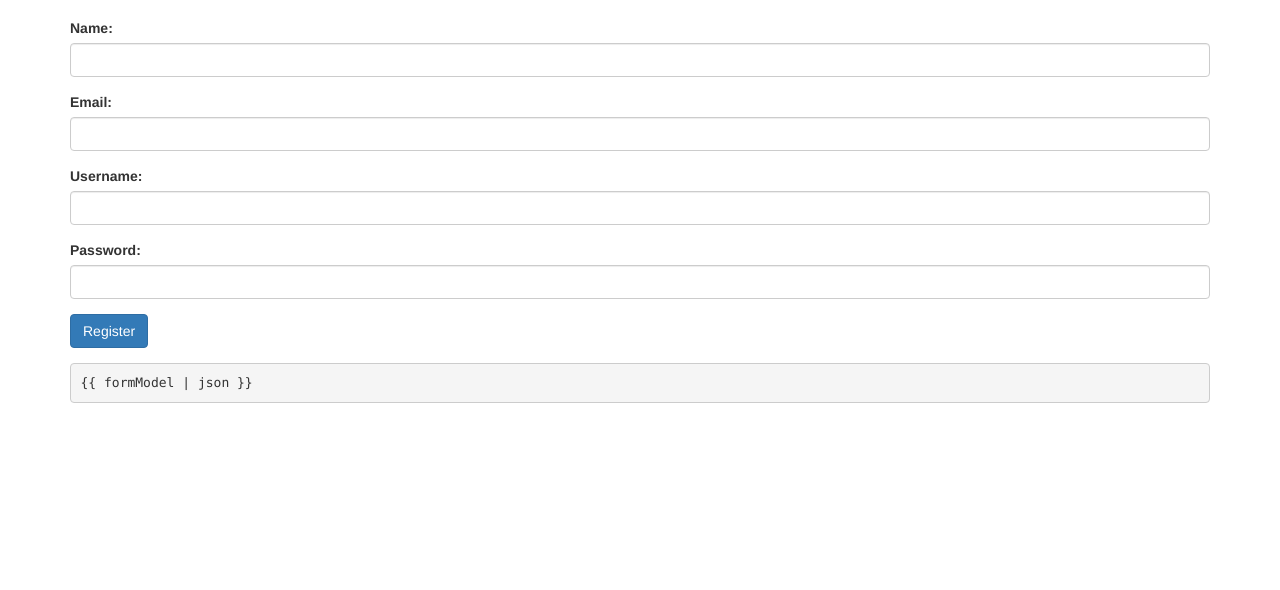
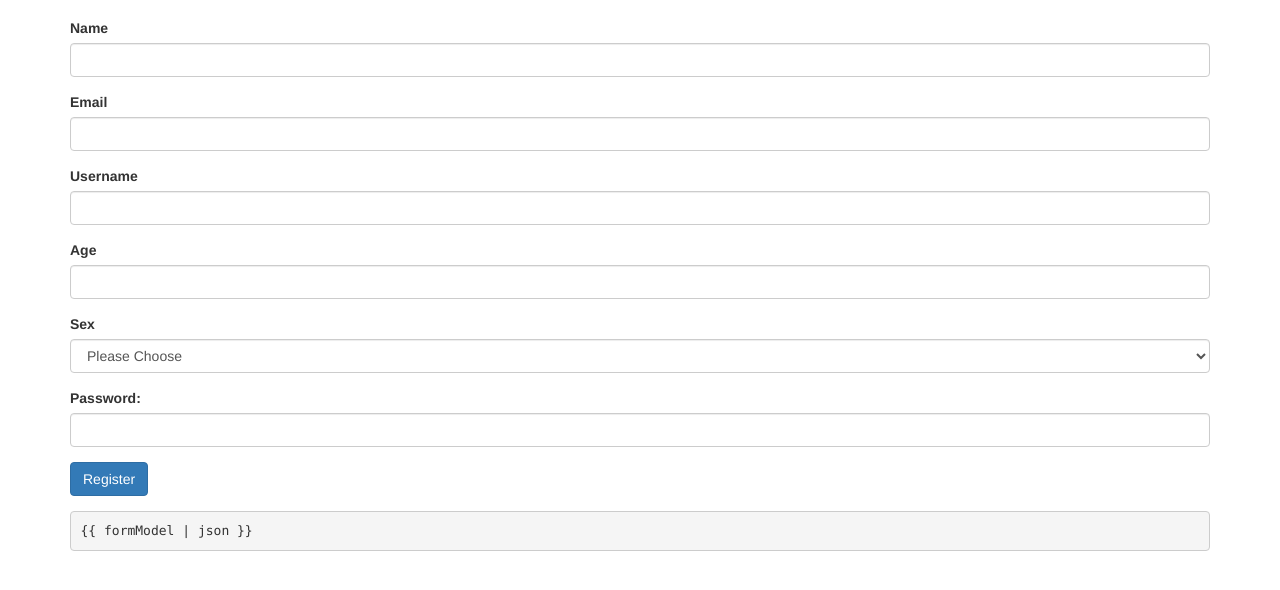
Before and after one commit to ghigbie/angularJS-practice, a website: page views/auth-form.html in a window 1280 px wide. Shown: the part 54-644 px from the top of the page. Drawn offline with nearby package versions, Linux system fonts and the light colour scheme.

Commit message:
Add more options to form

```diff
--- a/views/auth-form.html
+++ b/views/auth-form.html
@@ -17,16 +17,28 @@
         <div class="container main-content" ng-controller="MinMaxCtrl">
             <form>
                 <div class="form-group">
-                    <label for="name">Name:</label>
+                    <label for="name">Name</label>
                     <input class="form-control" type="text" id="name" name="name" ng-model="formModel.name"/>
                 </div>
                 <div class="form-group">
-                    <label for="email">Email:</label>
+                    <label for="email">Email</label>
                     <input class="form-control" type="email" id="email" name="email" ng-Model="formModel.email"/>
                 </div>
                 <div class="form-group">
-                    <label for="username">Username:</label>
+                    <label for="username">Username</label>
                     <input class="form-control" type="text" id="username" name="username" ng-Model="formModel.username"/>
+                </div>
+                <div class="form-group">
+                    <label for="age">Age</label>
+                    <input class="form-control" type="number" id="age" name="age" ng-Model="formModel.age"/>
+                </div>
+                 <div class="form-group">
+                    <label for="sex">Sex</label>
+                    <select class="form-control" type="" id="sex" name="sex" ng-Model="formModel.sex">
+                        <option value="">Please Choose</option>
+                        <option value="male">Male</option>
+                        <option value="female">Female</option>
+                    </select>
                 </div>
                 <div class="form-group">
                     <label for="password">Password:</label>
```
